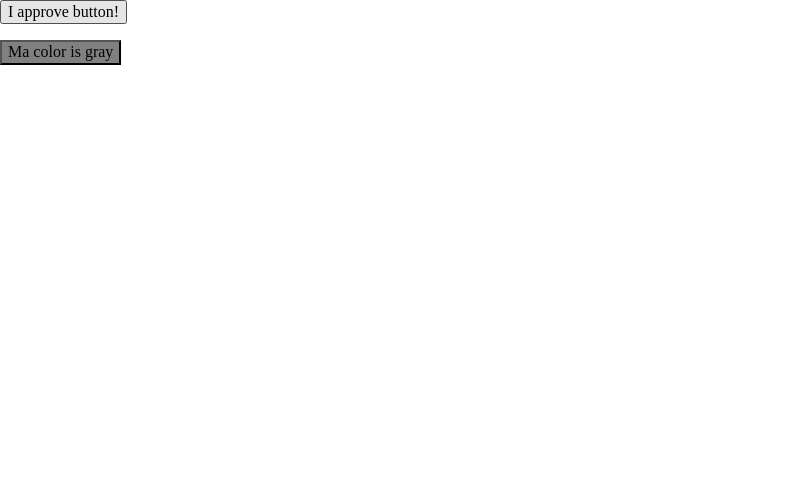
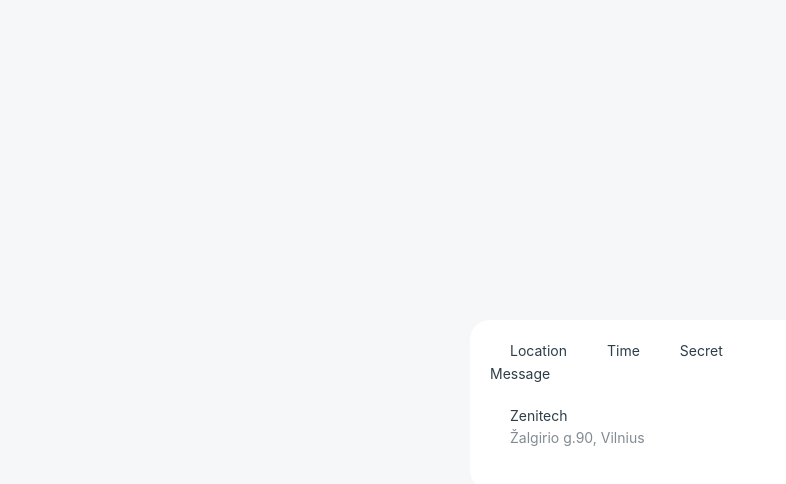
Before and after one commit to adtm/react-demo, a React (Create React App) app: page /declarative in a window 1280 px wide. Shown: the top 484 px of the page, without its empty margins (0-786 px from the left). Built offline with nearby package versions, Linux system fonts and the light colour scheme.

Commit message:
Compound Component example

```diff
--- a/src/App.js
+++ b/src/App.js
@@ -2,13 +2,13 @@ import React from 'react';
 import { BrowserRouter as Router, Route, Link } from 'react-router-dom';
 
 import Home from './pages/Home';
-import Declarative from './pages/Declarative';
+import CompoundComponents from './rewrites/CompoundComponents';
 
 const App = () => (
   <Router>
     <React.Fragment>
       <Route exact path="/" component={Home} />
-      <Route path="/declarative" component={Declarative} />
+      <Route path="/declarative" component={CompoundComponents} />
     </React.Fragment>
   </Router>
 );
--- /dev/null
+++ b/src/pages/CompoundComponents.jsx
@@ -0,0 +1,96 @@
+import React, { Component } from 'react';
+import styled from 'styled-components';
+
+import {
+  Container,
+  Card,
+  TextContainer,
+  Image,
+  LocationContainer,
+  Address,
+  TimeContainer,
+  TabElement,
+  SecretMessageText
+} from '../pages/compoundComponents/styles.js';
+
+const Time = () => (
+  <TimeContainer>
+    <p>Thursday, March 22, 2018 </p>
+    <p>6:00 PM to 9:00 PM </p>
+    <a href="#!">Add to Calendar</a>
+  </TimeContainer>
+);
+
+const Location = () => (
+  <LocationContainer>
+    <p>Zenitech</p>
+    <Address>Žalgirio g.90, Vilnius</Address>
+  </LocationContainer>
+);
+
+const SecretMessage = () => <SecretMessageText>You won! 🤩</SecretMessageText>;
+// ^^ Components we will be using
+
+class Tabs extends React.Component {
+  state = {
+    activeIndex: 0
+  };
+
+  selectActiveIndex = index => this.setState({ activeIndex: index });
+
+  renderTabs = () => {
+    const { data } = this.props;
+    return data.map((d, i) => {
+      return (
+        <TabElement key={i} onClick={() => this.selectActiveIndex(i)}>
+          {d.title}
+        </TabElement>
+      );
+    });
+  };
+
+  renderContent = () => {
+    const { data } = this.props;
+    const { activeIndex } = this.state;
+    return data[activeIndex].component;
+  };
+
+  render() {
+    const tabs = this.renderTabs();
+    const content = this.renderContent();
+
+    console.log(tabs);
+    console.log(content);
+    return (
+      <Container>
+        <Card>
+          {tabs}
+          {content}
+        </Card>
+      </Container>
+    );
+  }
+}
+
+class CompoundComponents extends Component {
+  render() {
+    const tabData = [
+      {
+        title: 'Location',
+        component: <Location />
+      },
+      {
+        title: 'Time',
+        component: <Time />
+      },
+      {
+        title: 'Secret Message',
+        component: <SecretMessage />
+      }
+    ];
+
+    return <Tabs data={tabData} />;
+  }
+}
+
+export default CompoundComponents;
--- /dev/null
+++ b/src/pages/compoundComponents/styles.js
@@ -0,0 +1,83 @@
+import styled from 'styled-components';
+
+const Container = styled.div`
+  background: #F6F7F8
+  color: #2e3e48;
+  font-family: Graphik Meetup,-apple-system,BlinkMacSystemFont,Roboto,Helvetica,Arial,sans-serif;
+  display: flex;
+  height: 100%;
+  justify-content: center;
+  align-items: center;
+  vertical-align: middle;
+  font-size: .875rem;
+  line-height: 1.6;
+  padding-top: 5px;
+`;
+
+const Card = styled.div`
+  background: #fff;
+  border-radius: 20px;
+  width: 300px;
+  padding: 20px;
+`;
+
+const TextContainer = styled.div`
+  padding: 16px;
+  padding-left: 30px;
+`;
+
+const Image = styled.img`
+  display: flex;
+  width: -webkit-fill-available;
+  padding: 20px;
+`;
+
+const LocationContainer = styled.address`
+  padding: 20px;
+  font-style: normal;
+  p {
+    margin: 0;
+    padding: 0;
+  }
+`;
+
+const Address = styled.p`
+  padding: 20px;
+  color: rgba(46, 62, 72, 0.6);
+`;
+
+const TimeContainer = styled.div`
+  padding: 20px;
+  p {
+    padding: 0;
+    margin: 0;
+    line-height: 1.5;
+  }
+
+  a {
+    font-size: 12px;
+    cursor: pointer;
+    color: #00a2c7;
+  }
+`;
+
+const TabElement = styled.span`
+  padding: 20px;
+  cursor: pointer;
+`;
+
+const SecretMessageText = styled.div`
+  padding: 20px;
+`;
+
+export {
+  Container,
+  Card,
+  TextContainer,
+  Image,
+  LocationContainer,
+  Address,
+  TimeContainer,
+  TabElement,
+  SecretMessageText,
+};
--- /dev/null
+++ b/src/rewrites/CompoundComponents.jsx
@@ -0,0 +1,94 @@
+import React, { Component } from 'react';
+import styled from 'styled-components';
+
+import {
+  Container,
+  Card,
+  TextContainer,
+  Image,
+  LocationContainer,
+  Address,
+  TimeContainer,
+  TabElement,
+  SecretMessageText
+} from '../pages/compoundComponents/styles.js';
+
+const Time = () => (
+  <TimeContainer>
+    <p>Thursday, March 22, 2018 </p>
+    <p>6:00 PM to 9:00 PM </p>
+    <a href="#!">Add to Calendar</a>
+  </TimeContainer>
+);
+
+const Location = () => (
+  <LocationContainer>
+    <p>Zenitech</p>
+    <Address>Žalgirio g.90, Vilnius</Address>
+  </LocationContainer>
+);
+
+const SecretMessage = () => <SecretMessageText>You won! 🤩</SecretMessageText>;
+// ^^ Components we will be using
+
+class Tabs extends React.Component {
+  state = {
+    activeIndex: 0
+  };
+
+  selectActiveIndex = index => this.setState({ activeIndex: index });
+
+  renderTabs = () => {
+    const { data } = this.props;
+    return data.map((d, i) => {
+      return (
+        <TabElement key={i} onClick={() => this.selectActiveIndex(i)}>
+          {d.title}
+        </TabElement>
+      );
+    });
+  };
+
+  renderContent = () => {
+    const { data } = this.props;
+    const { activeIndex } = this.state;
+    return data[activeIndex].component;
+  };
+
+  render() {
+    const tabs = this.renderTabs();
+    const content = this.renderContent();
+
+    return (
+      <Container>
+        <Card>
+          {tabs}
+          {content}
+        </Card>
+      </Container>
+    );
+  }
+}
+
+class CompoundComponents extends Component {
+  render() {
+    const tabData = [
+      {
+        title: 'Location',
+        component: <Location />
+      },
+      {
+        title: 'Time',
+        component: <Time />
+      },
+      {
+        title: 'Secret Message',
+        component: <SecretMessage />
+      }
+    ];
+
+    return <Tabs data={tabData} />;
+  }
+}
+
+export default CompoundComponents;
```
Also changed, not shown: src/pages/img/map.png (added).
